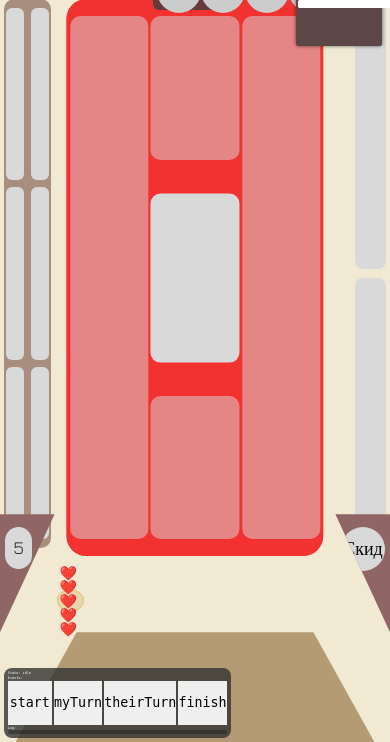
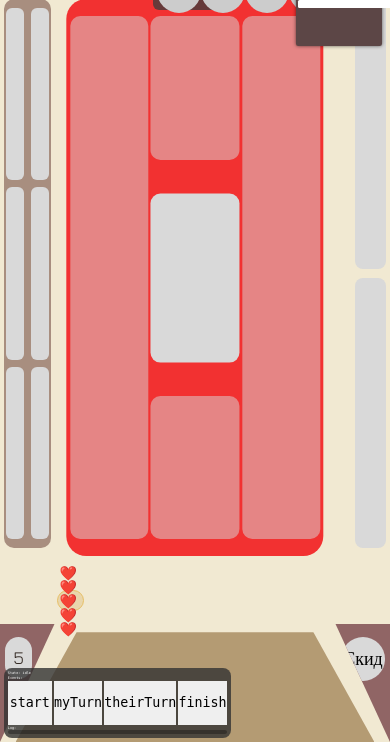
Before and after one commit to wowbruhwow/1, a Flask app: page /playable-window in a window 390 px wide. Shown: the part 102-844 px from the top of the page. Run offline with Flask 3, Linux system fonts and the light colour scheme; some web fonts are replaced.

Commit message:
Fix UI bugs in reset-password.css and playable-window.css
- Add media query for .flex-row-2 to make buttons horizontal on desktop
- Add white background to .rectangle-5 instruction text block
- Fix footer positioning with margin-top: auto for sticky footer
- Change .Moves and .Drops bottom from 13vh to 0 for proper alignment

Co-authored-by: wowbruhwow <151563881+wowbruhwow@users.noreply.github.com>

```diff
--- a/app/static/css/playable-window.css
+++ b/app/static/css/playable-window.css
@@ -346,7 +346,7 @@ body.body[data-page="play"] {
 .Moves {
     position: absolute;
     left: 0;
-    bottom: 13vh;
+    bottom: 0;
     width: 14vw;
     height: 14vh;
     background-color: #906565;
@@ -401,7 +401,7 @@ body.body[data-page="play"] {
 .Drops {
     position: absolute;
     right: 0;
-    bottom: 13vh;
+    bottom: 0;
     width: 14vw;
     height: 14vh;
     background-color: #906565;
```
Also changed, not shown: app/static/css/reset-password.css (+13 -3 lines).
